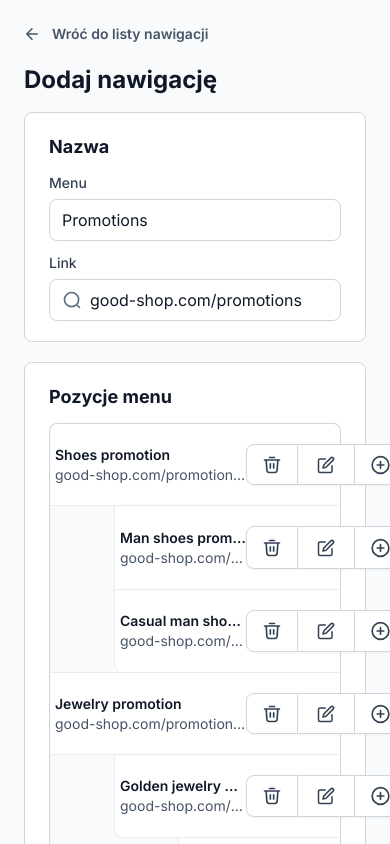
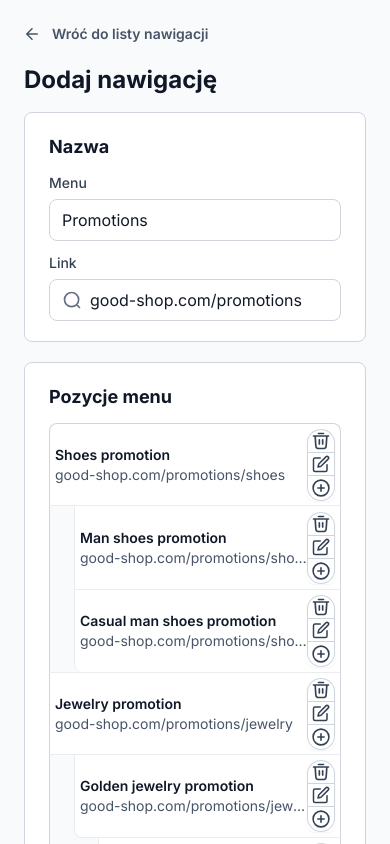
Before and after one commit to davidko5/next-menu-manager, a Next.js app: page /add-navigation in a window 390 px wide. Shown: the top 844 px of the page. Built offline with nearby package versions, Linux system fonts and the light colour scheme.

Commit message:
feat: further improvements of mobile view

```diff
--- a/app/ui/add-navigation/menu-item-manage.tsx
+++ b/app/ui/add-navigation/menu-item-manage.tsx
@@ -3,6 +3,7 @@ import { SearchTextInput } from '../common/search-text-input';
 import { TextInput } from '../common/text-input';
 import DeleteBucketIcon from '../icons/delete-bucket-icon';
 import { MenuItemType } from '@/app/lib/types';
+import useWindowDimensions from '@/app/lib/use-window-dimensions.hook';
 
 export function MenuItemManage({
   item,
@@ -13,6 +14,9 @@ export function MenuItemManage({
   saveMenuItem: (arg: MenuItemType) => void;
   deleteMenuItem: (id: string) => void;
 }) {
+  const { width } = useWindowDimensions();
+  const isMobile = width < 768;
+
   const [menuItem, setMenuItem] = useState<MenuItemType>(item);
 
   const onInputChange = ({
@@ -45,7 +49,7 @@ export function MenuItemManage({
       className='bg-primaryBg border border-borderPrimary rounded-lg px-6 py-5'
     >
       {/* Form inputs and delete icon-button wrapper */}
-      <div className='flex'>
+      <div className={isMobile ? 'flex flex-col' : 'flex'}>
         <div className='flex-1'>
           <TextInput
             value={menuItem.label}
@@ -66,7 +70,7 @@ export function MenuItemManage({
             placeholder='Wklej lub wyszukaj'
           />
         </div>
-        <div className='mt-[12.5px] mr-[16.5px] ml-[28.5px]'>
+        <div className={ isMobile ? 'mt-3' :'mt-[12.5px] mr-[16.5px] ml-[28.5px]'}>
           <button
             onClick={handleDeleteMenuItem}
             type='button'
--- a/app/ui/add-navigation/menu-item-viewing.tsx
+++ b/app/ui/add-navigation/menu-item-viewing.tsx
@@ -93,7 +93,7 @@ export function MenuItemViewing({
           ref={boxRef}
           data-testid='menu-item-viewing-container'
           className={clsx(
-            'h-[83px] max-h-[83px] bg-primaryBg border-b border-b-borderSecondary border-x border-x-borderPrimary  px-6 py-5 flex justify-between',
+            'h-[83px] max-h-[83px] bg-primaryBg border-b border-b-borderSecondary border-x border-x-borderPrimary  px-6 py-5 flex items-center justify-between',
             {
               'px-[5px]': isMobile,
               // If parent is in editing and it isn't first in parents list
@@ -121,12 +121,12 @@ export function MenuItemViewing({
           )}
         >
           <div
-            className={clsx('w-[calc(100%-89px-34px)] flex items-center', {
-              '!w-[calc(100%-89px)]': isMobile,
+            className={clsx('w-[calc(100%-28px-34px)] flex items-center', {
+              '!w-[calc(100%-28px)]': isMobile || isOverflow,
             })}
           >
             {/* Drag Icon */}
-            {!isMobile && <DragIcon className='text-buttonTertiaryFg mr-3.5' />}
+            {!isMobile && !isOverflow && <DragIcon className='text-buttonTertiaryFg mr-3.5' />}
             <div className='w-full'>
               <h2 className='text-textPrimary text-sm font-semibold whitespace-nowrap overflow-hidden overflow-ellipsis'>
                 {item.label}
@@ -137,7 +137,9 @@ export function MenuItemViewing({
             </div>
           </div>
           <div
-            className='inline-flex rounded-lg shadow-sm'
+            className={clsx('h-[fit-content] rounded-lg shadow-sm', {
+              'inline-flex': !isMobile && !isOverflow,
+            })}
             role='group'
             data-no-dnd='true'
           >
@@ -145,31 +147,43 @@ export function MenuItemViewing({
               onClick={handleDeleteClicked}
               type='button'
               className={clsx(
-                'px-4 py-2 text-sm font-semibold text-buttonSecondaryFg bg-buttonSecondaryBg border border-borderPrimary rounded-s-lg hover:bg-buttonSecondaryHoverBg whitespace-nowrap focus:z-10 focus:outline-none focus:bg-buttonSecondaryHoverBg focus:ring-2 focus:ring-buttonSecondaryRing',
-                { 'iconBtn rounded-r-none px-1 py-0': isOverflow }
+                'px-4 py-2 text-sm font-semibold text-buttonSecondaryFg bg-buttonSecondaryBg border-borderPrimary hover:bg-buttonSecondaryHoverBg whitespace-nowrap focus:z-10 focus:outline-none focus:bg-buttonSecondaryHoverBg focus:ring-2 focus:ring-buttonSecondaryRing',
+                {
+                  'rounded-s-lg border': !isOverflow && !isMobile,
+                  'iconBtn block rounded-b-lg border-t border-x  px-[4px] py-[2px]':
+                    isOverflow || isMobile,
+                }
               )}
             >
-              {isOverflow ? <DeleteBucketIcon /> : 'Usuń'}
+              {isOverflow || isMobile ? <DeleteBucketIcon /> : 'Usuń'}
             </button>
             <button
               onClick={handleEditClicked}
               type='button'
               className={clsx(
-                'px-4 py-2 text-sm font-semibold text-buttonSecondaryFg bg-buttonSecondaryBg border-t border-b border-borderPrimary hover:bg-buttonSecondaryHoverBg whitespace-nowrap focus:z-10 focus:outline-none focus:bg-buttonSecondaryHoverBg focus:ring-2 focus:ring-buttonSecondaryRing',
-                { 'iconBtn rounded-none px-1 py-0 ': isOverflow }
+                'px-4 py-2 text-sm font-semibold text-buttonSecondaryFg bg-buttonSecondaryBg border-borderPrimary hover:bg-buttonSecondaryHoverBg whitespace-nowrap focus:z-10 focus:outline-none focus:bg-buttonSecondaryHoverBg focus:ring-2 focus:ring-buttonSecondaryRing',
+                {
+                  'border-y': !isOverflow && !isMobile,
+                  'iconBtn block rounded-none border px-[4px] py-[2px] ':
+                    isOverflow || isMobile,
+                }
               )}
             >
-              {isOverflow ? <EditIcon /> : 'Edytuj'}
+              {isOverflow || isMobile ? <EditIcon /> : 'Edytuj'}
             </button>
             <button
               onClick={() => addSubItem(item.id)}
               type='button'
               className={clsx(
-                'px-4 py-2 text-sm font-semibold text-buttonSecondaryFg bg-buttonSecondaryBg border border-borderPrimary rounded-e-lg hover:bg-buttonSecondaryHoverBg whitespace-nowrap focus:z-10 focus:outline-none focus:bg-buttonSecondaryHoverBg focus:ring-2 focus:ring-buttonSecondaryRing',
-                { 'iconBtn rounded-l-none px-1 py-0': isOverflow }
+                'px-4 py-2 text-sm font-semibold text-buttonSecondaryFg bg-buttonSecondaryBg  border-borderPrimary  hover:bg-buttonSecondaryHoverBg whitespace-nowrap focus:z-10 focus:outline-none focus:bg-buttonSecondaryHoverBg focus:ring-2 focus:ring-buttonSecondaryRing',
+                {
+                  'rounded-e-lg border': !isOverflow && !isMobile,
+                  'iconBtn block rounded-t-lg border-b border-x  px-[4px] py-[2px]':
+                    isOverflow || isMobile,
+                }
               )}
             >
-              {isOverflow ? <PlusCircledIcon /> : 'Dodaj pozycję menu'}
+              {isOverflow || isMobile ? <PlusCircledIcon /> : 'Dodaj pozycję menu'}
             </button>
           </div>
         </div>
@@ -185,6 +199,7 @@ export function MenuItemViewing({
               'border-l border-x-borderPrimary': item.parentId === '',
               'border-r border-x-borderPrimary': subItem.mode !== 'viewing',
               'bg-transparent border-none': isOverlay,
+              'pl-6': isMobile,
             })}
           >
             {subItem.mode !== 'viewing' && (
--- a/app/ui/icons/edit.tsx
+++ b/app/ui/icons/edit.tsx
@@ -16,7 +16,7 @@ const EditIcon = React.forwardRef<SVGSVGElement, IconProps>(
       strokeLinejoin='round'
       strokeWidth='2'
       viewBox='0 0 24 24'
-      width='24'
+      width='18'
       xmlns='http://www.w3.org/2000/svg'
     >
       <path d='M11 4H4a2 2 0 0 0-2 2v14a2 2 0 0 0 2 2h14a2 2 0 0 0 2-2v-7' />
--- a/app/ui/icons/plus-circled.tsx
+++ b/app/ui/icons/plus-circled.tsx
@@ -9,7 +9,7 @@ const PlusCircledIcon = React.forwardRef<SVGSVGElement, IconProps>(
       ref={ref}
       {...props}
       className={cn('', className)}
-      width='19'
+      width='18'
       height='20'
       viewBox='0 0 19 20'
       fill='none'
```
